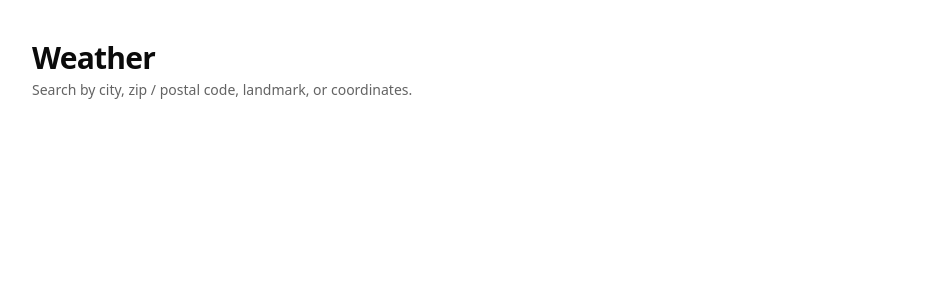
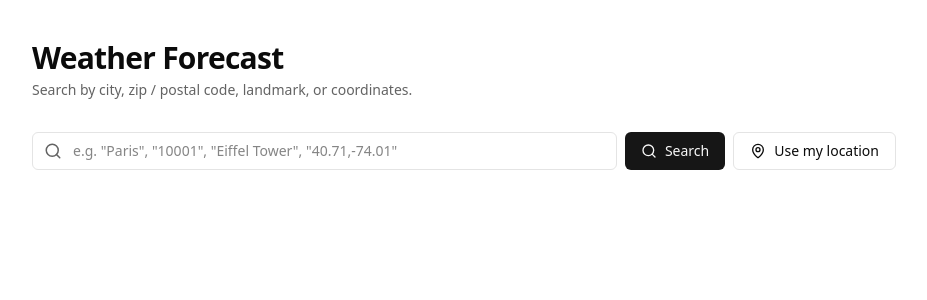
Before and after one commit to StephenNg25/weather-app, a React (Vite) app in the folder weather-forcast/: page / in a window 1280 px wide. Shown: the top 300 px of the page, without its empty margins (176-1103 px from the left). Built offline with nearby package versions, Linux system fonts and the light colour scheme.

Commit message:
Add weather search bar and my location option

```diff
--- a/weather-forcast/src/routes/index.tsx
+++ b/weather-forcast/src/routes/index.tsx
@@ -1,19 +1,61 @@
 import { createFileRoute } from "@tanstack/react-router";
+import { useState } from "react";
+import { MapPin, Search } from "lucide-react";
 
 export const Route = createFileRoute("/")({
   component: WeatherPage,
 });
 
 function WeatherPage() {
+  const [query, setQuery] = useState("");
+
   return (
     <div className="min-h-screen bg-background text-foreground">
       <div className="mx-auto max-w-4xl px-4 py-10">
         <header className="mb-8">
-          <h1 className="text-3xl font-bold tracking-tight">Weather</h1>
+          <h1 className="text-3xl font-bold tracking-tight">Weather Forecast</h1>
           <p className="mt-1 text-sm text-muted-foreground">
             Search by city, zip / postal code, landmark, or coordinates.
           </p>
         </header>
+
+        <form
+          onSubmit={(e) => {
+            e.preventDefault();
+            console.log(query);
+          }}
+          className="flex flex-col gap-2 sm:flex-row"
+        >
+          <div className="relative flex-1">
+            <Search
+              className="absolute left-3 top-1/2 -translate-y-1/2 text-muted-foreground"
+              size={18}
+            />
+            <input
+              type="text"
+              value={query}
+              onChange={(e) => setQuery(e.target.value)}
+              placeholder='e.g. "Paris", "10001", "Eiffel Tower", "40.71,-74.01"'
+              className="w-full rounded-md border border-input bg-background py-2 pl-10 pr-3 text-sm outline-none focus:ring-2 focus:ring-ring"
+            />
+          </div>
+
+          <button
+            type="submit"
+            className="inline-flex items-center justify-center gap-2 rounded-md bg-primary px-4 py-2 text-sm font-medium text-primary-foreground hover:bg-primary/90"
+          >
+            <Search size={16} />
+            Search
+          </button>
+
+          <button
+            type="button"
+            className="inline-flex items-center justify-center gap-2 rounded-md border border-input bg-background px-4 py-2 text-sm font-medium hover:bg-accent"
+          >
+            <MapPin size={16} />
+            Use my location
+          </button>
+        </form>
       </div>
     </div>
   );
```
